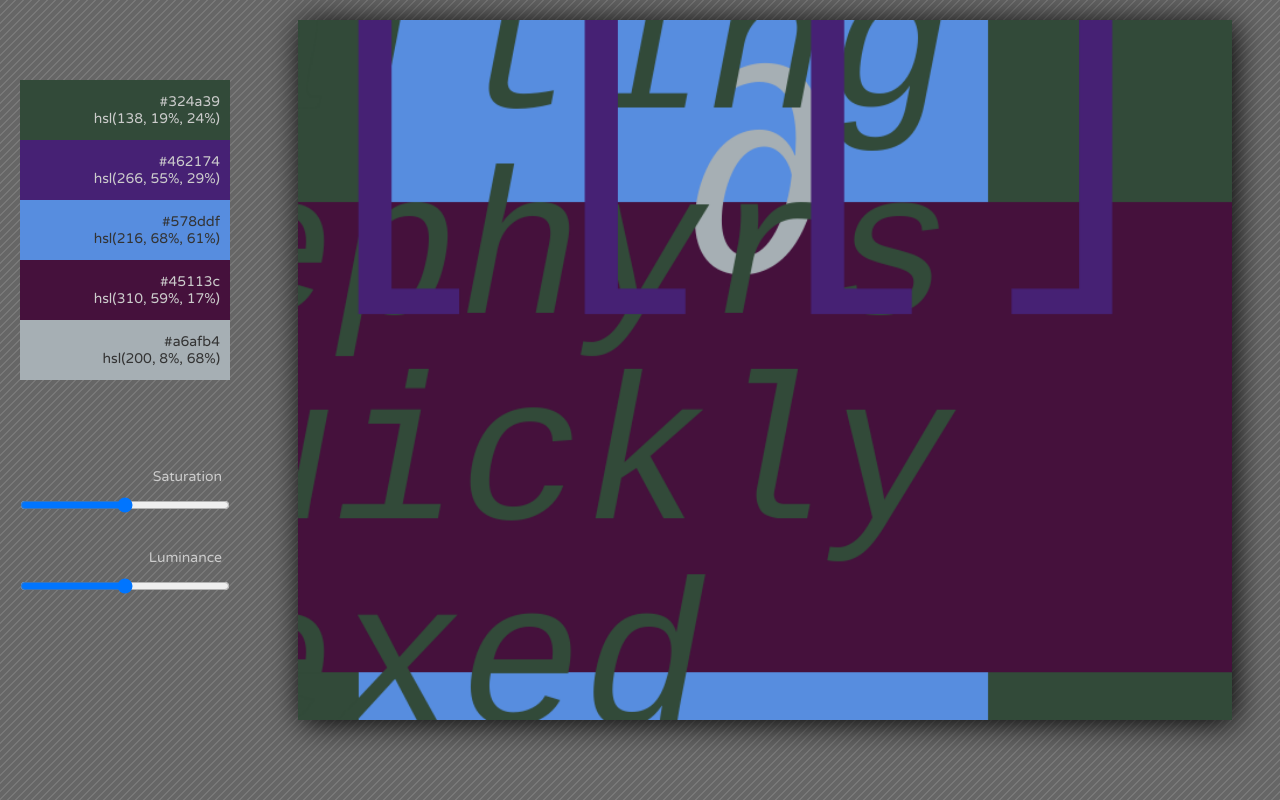
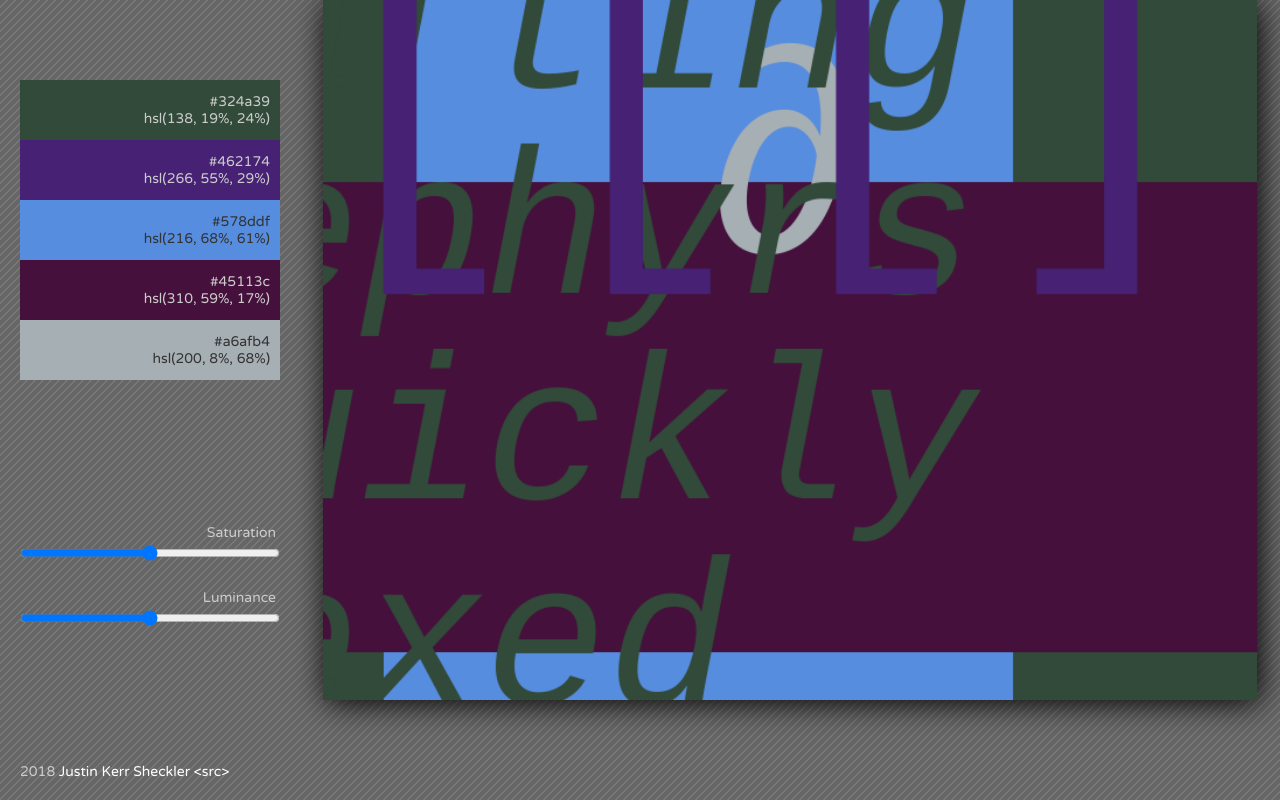
Before and after one commit to jayKayEss/chromatico, a React (Create React App) app: page / in a window 1280 px wide. Both pictures are taken after a click on the button 40 px from the left and 40 px from the top of the page. Built offline with nearby package versions, Linux system fonts and the light colour scheme.

Commit message:
Give myself some credit

```diff
--- a/src/layout.scss
+++ b/src/layout.scss
@@ -1,8 +1,4 @@
 @import './vars.scss';
-
-* {
-    box-sizing: border-box;
-}
 
 html,
 body {
@@ -43,7 +39,6 @@ body {
 #display {
     height: 100%;
     width: 100%;
-    padding: 20px;
     position: relative;
     display: flex;
     align-items: center;
@@ -67,12 +62,12 @@ body {
     position: absolute;
     top: 0;
     left: 0;
-    padding: 20px;
+    margin: 20px;
     width: 40px;
     height: 40px;
 
     @media screen and (max-width: $breakpoint) {
-        padding: 10px;
+        margin: 10px;
     }
 
     &.sidebar-active {
@@ -82,6 +77,7 @@ body {
 
 #sidebar {
     display: none;
+    box-sizing: border-box;
     width: $sidebar-desktop;
     min-width: $sidebar-desktop;
     height: 100%;
@@ -90,7 +86,8 @@ body {
     -webkit-overflow-scrolling: touch;
 
     &.sidebar-active {
-        display: block;
+        display: flex;
+        flex-direction: column;
 
         @media screen and (max-width: $breakpoint) {
             position: absolute;
--- a/src/sidebar/Sidebar.js
+++ b/src/sidebar/Sidebar.js
@@ -35,6 +35,7 @@ class Sidebar extends Component {
             <div id="sidebar" className={classNames({ 'sidebar-active': this.props.sidebarActive })}>
                 <div className="header">
                     <IconButton icon="close" size="small" onClick={this.props.onToggleSidebar} title="Close menu"/>
+                    &nbsp;
                     <div className="svg-wrapper">
                         <svg className="svg-logo">
                             <use xlinkHref="#logo" />
@@ -53,7 +54,10 @@ class Sidebar extends Component {
                     onChangeSaturation={this.onChangeSaturation}
                     onChangeLuminance={this.onChangeLuminance}
                 />
-                <div className="buffer">&nbsp;</div>
+                <div className="credits">
+                    2018 <a href="http://www.jaykayess.com">Justin Kerr Sheckler</a>&nbsp;
+                    <a href="https://github.com/jayKayEss/Chromatico">&lt;src&gt;</a>
+                </div>
             </div>
         );
     }
--- a/src/sidebar/Sidebar.scss
+++ b/src/sidebar/Sidebar.scss
@@ -3,8 +3,10 @@
 #sidebar {
     .header {
         height: 40px;
+        min-height: 40px;
         display: flex;
         flex-direction: row;
+        align-items: center;
     }
 
     .svg-logo {
@@ -15,7 +17,6 @@
     .svg-wrapper {
         width: 100%;
         height: 40px;
-        align-self: center;
         display: flex;
         flex-direction: row;
         justify-content: right;
@@ -64,8 +65,12 @@
         }
     }
 
-    .buffer {
-        // works around an issue w/ mobile Safari & bottom nav bar
-        height: 100px;
+    .credits {
+        margin-top: auto;
+
+        @media screen and (max-width: $breakpoint) {
+            // workaround for mobile Safari's bottom tab bar
+            margin-bottom: 44px;
+        }
     }
 }
--- a/src/state/DimensionsState.js
+++ b/src/state/DimensionsState.js
@@ -4,7 +4,7 @@ class DimensionsState {
         // Do some math to scale the canvas to the right size, while preserving aspect ratio.
         // As ugly as this is, it's preferable to me than the pure-CSS padding + pseudo-element hack.
         var controlsHeight = 100,
-            sidebarWidth = 250,
+            sidebarWidth = 300,
             screenWidth = window.screen.width,
             screenHeight = window.screen.height,
             pageWidth = window.innerWidth,
--- a/src/theme.scss
+++ b/src/theme.scss
@@ -15,12 +15,16 @@ body {
     background-repeat: repeat;
 }
 
+a {
+    text-decoration: none;
+    color: $lighter-gray;
+}
+
 button, input, label {
     border: none;
     background: transparent;
     color: $light-gray;
     margin: 0;
-    padding: 4px;
 
     &:hover:enabled, &:active:enabled {
         color: $lighter-gray;
@@ -50,6 +54,7 @@ button, input, label {
 
 button {
     border-radius: 100%;
+    padding: 4px;
 
     &.link {
         border-radius: 4px;
--- a/src/vars.scss
+++ b/src/vars.scss
@@ -4,6 +4,6 @@ $light-gray: #ccc;
 $lighter-gray: #fff;
 
 $breakpoint: 425px;
-$sidebar-mobile: 225px;
-$sidebar-desktop: 250px;
+$sidebar-mobile: 250px;
+$sidebar-desktop: 300px;
 $sidebar-offset: $sidebar-mobile;
```
